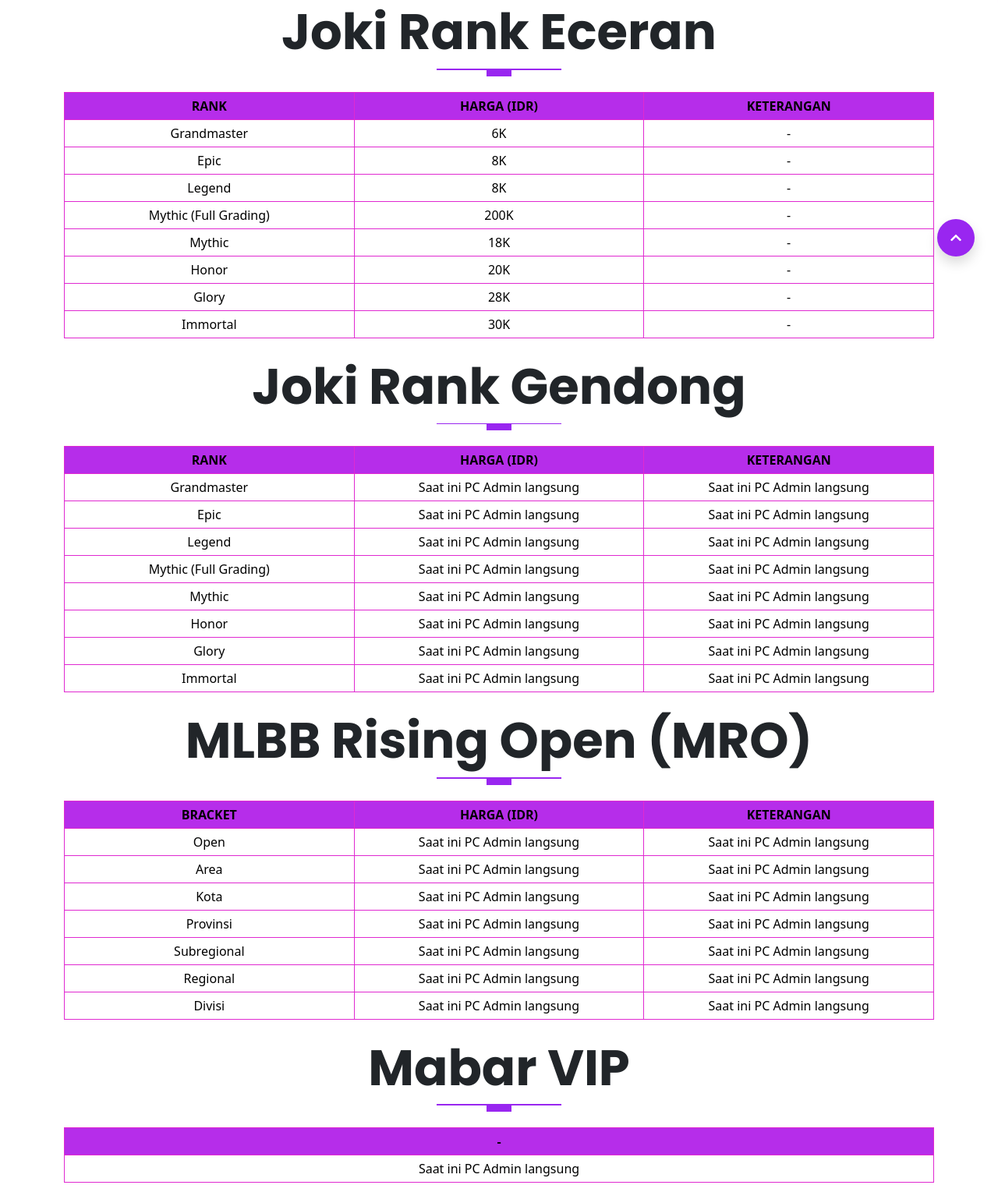
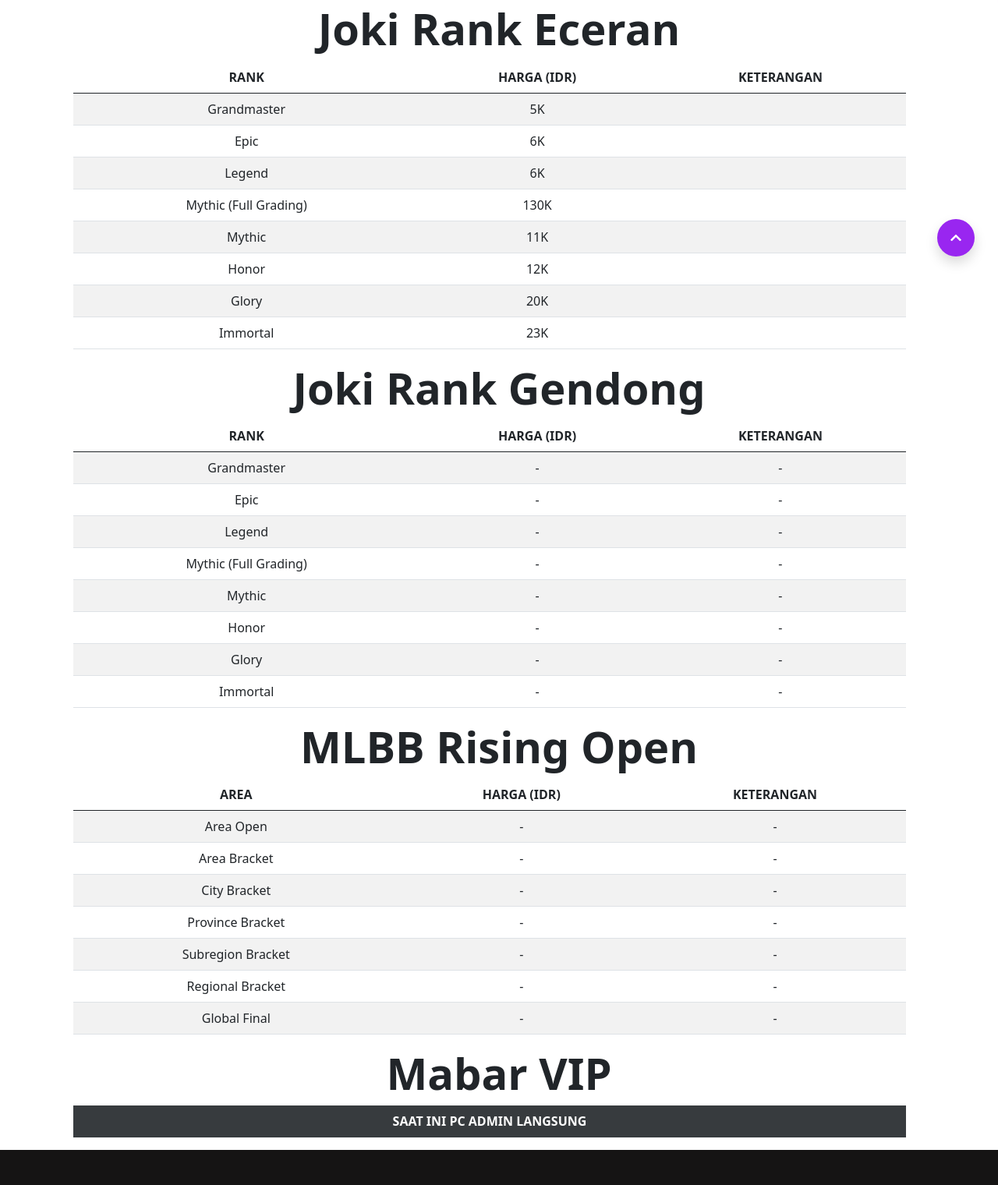
Before and after one commit to rookiejoki/site, a website: page pricelistpage.html in a window 1280 px wide. Shown: the part 441-1961 px from the top of the page at 78% size. Drawn offline with nearby package versions, Linux system fonts and the light colour scheme.

Commit message:
Add files via upload

```diff
--- a/pricelistpage.html
+++ b/pricelistpage.html
@@ -47,53 +47,14 @@
 <div class="intro-section">
    <svg xmlns="http://www.w3.org/2000/svg" viewBox="0 0 1440 320"><path fill="#ffffff" fill-opacity="1" d="M0,160L48,176C96,192,192,224,288,208C384,192,480,128,576,133.3C672,139,768,213,864,202.7C960,192,1056,96,1152,74.7C1248,53,1344,107,1392,133.3L1440,160L1440,320L1392,320C1344,320,1248,320,1152,320C1056,320,960,320,864,320C768,320,672,320,576,320C480,320,384,320,288,320C192,320,96,320,48,320L0,320Z"></path></svg>
 </div>
-<!-- ////////////////////////////////////////////////////////////////////////////////////////
-                               START PRICELIST CONTENT
-/////////////////////////////////////////////////////////////////////////////////////////////-->
-<style>
-.table_pricelist {
-    overflow: auto;
-    width: auto;
-}
 
-.table_pricelist table {
-    border: 1px solid #e029d1;
-    height: 100%;
-    width: 100%;
-    table-layout: fixed;
-    border-collapse: collapse;
-    border-spacing: 1px;
-    text-align: center;
-}
-
-.table_pricelist caption {
-    caption-side: top;
-    text-align: left;
-}
-
-.table_pricelist th {
-    border: 1px solid #e029d1;
-    background-color: #b62dea;
-    color: #000000;
-    padding: 5px;
-}
-
-.table_pricelist td {
-    border: 1px solid #e029d1;
-    background-color: #ffffff;
-    color: #000000;
-    padding: 5px;
-}
-</style>
 <!-- START THE DESCRIPTION PRICELIST  -->
 <div class="container">
 	<div class="row text-center">
-		<h1 class="display-3 fw-bold">Joki Rank Eceran</h1>
-			<div class="heading-line mb-1"></div>
+		<h4 class="display-4 fw-bold">Joki Rank Eceran</h4>
     </div>
-
-<div class="table_pricelist" role="region" tabindex="0">
-<table>
+	<div class="container row text-center">
+		<table class="table table-striped">
 			<thead>
 				<tr>
 					<th>RANK</th>
@@ -104,52 +65,52 @@
 			<tbody>
 				<tr>
 					<td>Grandmaster</td>
-            <td>6K</td>
-            <td>-</td>
+					<td>5K</td>
+					<td></td>
 				</tr>
 				<tr>
 					<td>Epic</td>
-            <td>8K</td>
-            <td>-</td>
+					<td>6K</td>
+					<td></td>
 				</tr>
 				<tr>
 					<td>Legend</td>
-            <td>8K</td>
-            <td>-</td>
+					<td>6K</td>
+					<td></td>
 				</tr>
 				<tr>
 					<td>Mythic (Full Grading)</td>
-            <td>200K</td>
-            <td>-</td>
+					<td>130K</td>
+					<td></td>
 				</tr>
 				<tr>
 					<td>Mythic</td>
-            <td>18K</td>
-            <td>-</td>
+					<td>11K</td>
+					<td></td>
 				</tr>
 				<tr>
 					<td>Honor</td>
-            <td>20K</td>
-            <td>-</td>
+					<td>12K</td>
+					<td></td>
 				</tr>
 				<tr>
 					<td>Glory</td>
-            <td>28K</td>
-            <td>-</td>
+					<td>20K</td>
+					<td></td>
 				</tr>
 				<tr>
 					<td>Immortal</td>
-            <td>30K</td>
-            <td>-</td>
+					<td>23K</td>
+					<td></td>
 				</tr>
 			</tbody>
 		</table>
-<br>
+	</div>
 	<div class="row text-center">
-      <h1 class="display-3 fw-bold">Joki Rank Gendong</h1>
-      <div class="heading-line mb-1"></div>
+		<h4 class="display-4 fw-bold">Joki Rank Gendong</h4>
     </div>
-	<table>
+	<div class="container row text-center">
+		<table class="table table-striped">
 			<thead>
 				<tr>
 					<th>RANK</th>
@@ -160,119 +121,151 @@
 			<tbody>
 			<tr>
 				<td>Grandmaster</td>
-            <td>Saat ini PC Admin langsung</td>
-            <td>Saat ini PC Admin langsung</td>
+				<td>-</td>
+				<td>-</td>
 			</tr>
 			<tr>
 				<td>Epic</td>
-            <td>Saat ini PC Admin langsung</td>
-            <td>Saat ini PC Admin langsung</td>
+				<td>-</td>
+				<td>-</td>
 			</tr>
 			<tr>
 				<td>Legend</td>
-            <td>Saat ini PC Admin langsung</td>
-            <td>Saat ini PC Admin langsung</td>
+				<td>-</td>
+				<td>-</td>
 			</tr>
 			<tr>
 				<td>Mythic (Full Grading)</td>
-            <td>Saat ini PC Admin langsung</td>
-            <td>Saat ini PC Admin langsung</td>
+				<td>-</td>
+				<td>-</td>
 			</tr>
 			<tr>
 				<td>Mythic</td>
-            <td>Saat ini PC Admin langsung</td>
-            <td>Saat ini PC Admin langsung</td>
+				<td>-</td>
+				<td>-</td>
 			</tr>
 			<tr>
 				<td>Honor</td>
-            <td>Saat ini PC Admin langsung</td>
-            <td>Saat ini PC Admin langsung</td>
+				<td>-</td>
+				<td>-</td>
 			</tr>
 			<tr>
 				<td>Glory</td>
-            <td>Saat ini PC Admin langsung</td>
-            <td>Saat ini PC Admin langsung</td>
+				<td>-</td>
+				<td>-</td>
 			</tr>
 			<tr>
 				<td>Immortal</td>
-            <td>Saat ini PC Admin langsung</td>
-            <td>Saat ini PC Admin langsung</td>
+				<td>-</td>
+				<td>-</td>
 			</tr>
 			</tbody>
 		</table>
-<br>
+	</div>
 	<div class="row text-center">
-      <h1 class="display-3 fw-bold">MLBB Rising Open (MRO)</h1>
-      <div class="heading-line mb-1"></div>
+		<h4 class="display-4 fw-bold">MLBB Rising Open</h4>
     </div>
-	<table>
+	<div class="container row text-center">
+		<table class="table table-striped">
 			<thead>
 				<tr>
-            <th>BRACKET</th>
+					<th>AREA</th>
 					<th>HARGA (IDR)</th>
 					<th>KETERANGAN</th>
 				</tr>
 			</thead>
 			<tbody>
 			<tr>
-            <td>Open</td>
-            <td>Saat ini PC Admin langsung</td>
-            <td>Saat ini PC Admin langsung</td>
+				<td>Area Open</td>
+				<td>-</td>
+				<td>-</td>
 			</tr>
 			<tr>
-            <td>Area</td>
-            <td>Saat ini PC Admin langsung</td>
-            <td>Saat ini PC Admin langsung</td>
+				<td>Area Bracket</td>
+				<td>-</td>
+				<td>-</td>
 			</tr>
 			<tr>
-            <td>Kota</td>
-            <td>Saat ini PC Admin langsung</td>
-            <td>Saat ini PC Admin langsung</td>
+				<td>City Bracket</td>
+				<td>-</td>
+				<td>-</td>
 			</tr>
 			<tr>
-            <td>Provinsi</td>
-            <td>Saat ini PC Admin langsung</td>
-            <td>Saat ini PC Admin langsung</td>
+				<td>Province Bracket</td>
+				<td>-</td>
+				<td>-</td>
 			</tr>
 			<tr>
-            <td>Subregional</td>
-            <td>Saat ini PC Admin langsung</td>
-            <td>Saat ini PC Admin langsung</td>
+				<td>Subregion Bracket</td>
+				<td>-</td>
+				<td>-</td>
 			</tr>
 			<tr>
-            <td>Regional</td>
-            <td>Saat ini PC Admin langsung</td>
-            <td>Saat ini PC Admin langsung</td>
+				<td>Regional Bracket</td>
+				<td>-</td>
+				<td>-</td>
 			</tr>
 			<tr>
-            <td>Divisi</td>
-            <td>Saat ini PC Admin langsung</td>
-            <td>Saat ini PC Admin langsung</td>
+				<td>Global Final</td>
+				<td>-</td>
+				<td>-</td>
 			</tr>
 			</tbody>
 		</table>
-<br>
+	</div>
 	<div class="row text-center">
-      <h1 class="display-3 fw-bold">Mabar VIP</h1>
-      <div class="heading-line mb-1"></div>
+		<h4 class="display-4 fw-bold">Mabar VIP</h4>
     </div>
-	<table>
+	<div class="container row text-center">
+		<table class="table table-dark">
 			<thead>
 				<tr>
-            <th>-</th>
-			<!--
-            <th>HARGA (IDR)</th>
-            <th>KETERANGAN</th>
-			-->
+					<!-- <th>PER-WIN</th> -->
+					<th colspan="3" class="table-active">SAAT INI PC ADMIN LANGSUNG</th>
+					<!-- <th>KETERANGAN</th> -->
 				</tr>
 			</thead>
+			<!--
 			<tbody>
 			<tr>
-            <td>Saat ini PC Admin langsung</td>
+				<td>-</td>
+				<td>-</td>
+				<td>-</td>
 			</tr>
+			<tr>
+				<td>-</td>
+				<td>-</td>
+				<td>-</td>
+			</tr>
+			<tr>
+				<td>-</td>
+				<td>-</td>
+				<td>-</td>
+			</tr>
+			<tr>
+				<td>-</td>
+				<td>-</td>
+				<td>-</td>
+			</tr>
+			<tr>
+				<td>-</td>
+				<td>-</td>
+				<td>-</td>
+			</tr>
+			<tr>
+				<td>-</td>
+				<td>-</td>
+				<td>-</td>
+			</tr>
+			<tr>
+				<td>-</td>
+				<td>-</td>
+				<td>-</td>
+			</tr>
+			-->
 			</tbody>
 		</table>
-<br>
+	</div>
 </div>
 </div>
 <!-- ////////////////////////////////////////////////////////////////////////////////////////
@@ -290,7 +283,7 @@
         <h5 class="text-capitalize fw-bold">Rookie Joki</h5>
         <hr class="bg-white d-inline-block mb-4" style="width: 60px; height: 2px;">
         <p class="lh-lg">
-          Kami adalah spesialis jasa joki Mobile Legends termurah No. 1 Se-Nusantara, Cepat dan Terpercaya. Metode Pembayaran yang mudah, transaksi otomatis 24 Jam, serta selalu banyak promo-promo yang akan selalu kami berikan kepada Anda.
+          Kami adalah spesialis jasa joki Mobile Legends termurah No. 1 senusantara, Cepat dan Terpercaya. Metode Pembayaran yang mudah, transaksi otomatis 24 Jam, serta selalu banyak promo-promo yang akan selalu kami berikan kepada Anda.
         </p>
       </div>
       <div class="col-12 col-sm-6 col-lg-2 mb-4 mx-auto">
```
Lines whose indentation alone changed are shown as unchanged.
